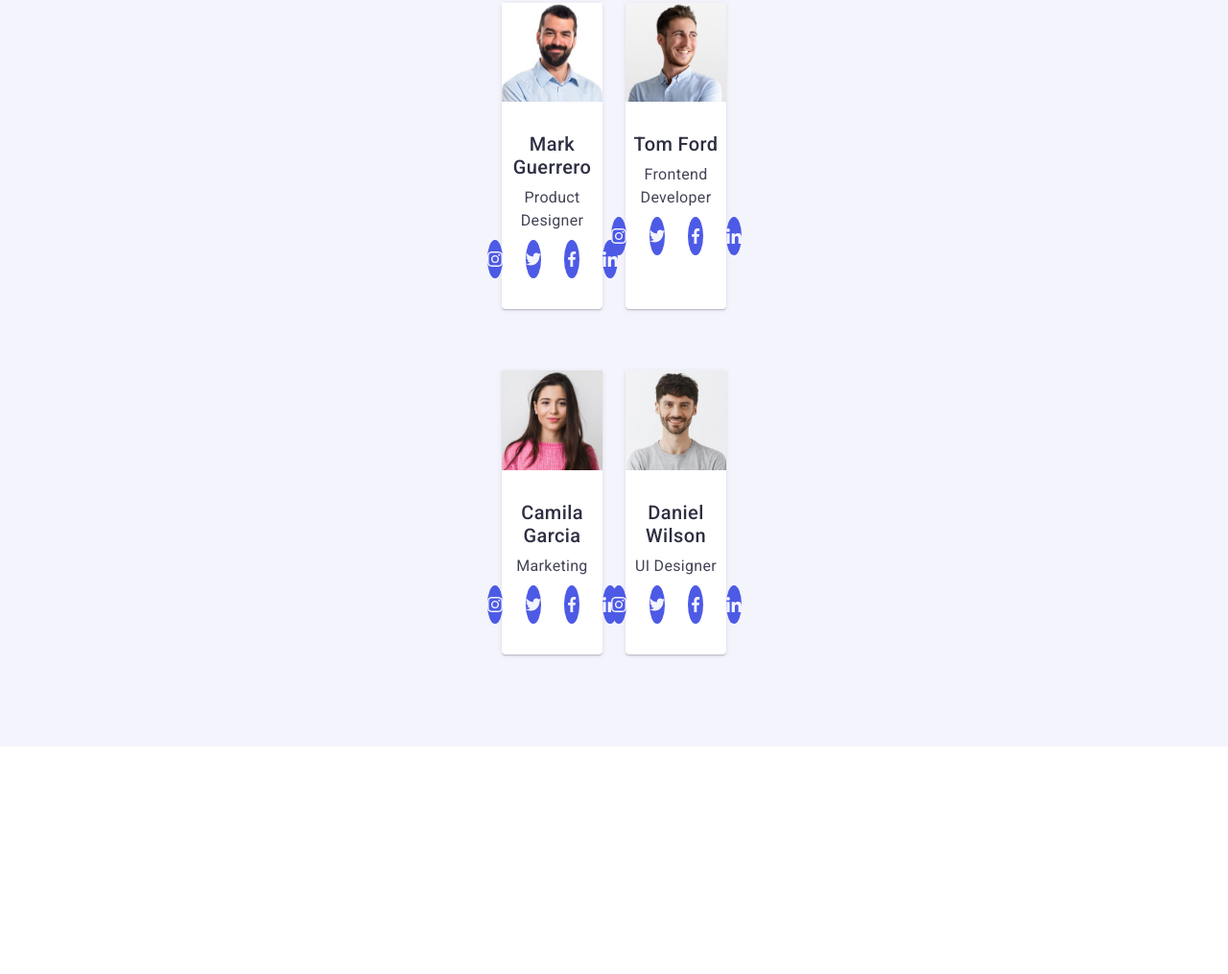
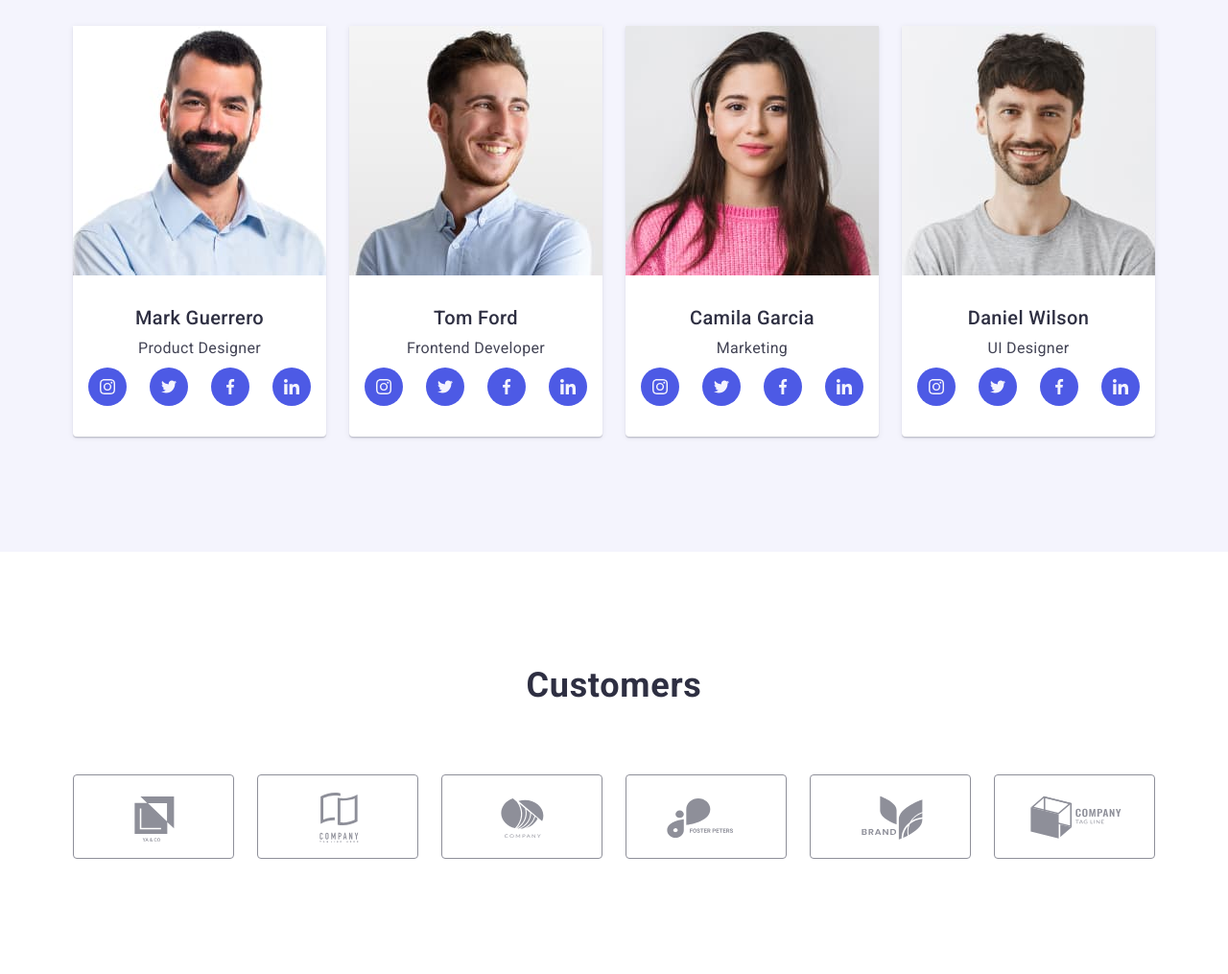
Before and after one commit to k0robova/WebStudio, a plain HTML site: page index.html in a window 1280 px wide. Shown: the part 1225-2240 px from the top of the page at 96% size. Before the commit the page ends 2003 px from the top, so only its background shows below. Drawn offline with nearby package versions, Linux system fonts and the light colour scheme.

Commit message:
hw-sections

```diff
--- a/css/media.css
+++ b/css/media.css
@@ -5,8 +5,9 @@
   .features-list-item {
     max-width: 396px;
   }
-  .container-team {
-    width: 264px;
+  /* Section-04 */
+  .made > .container {
+    max-width: 294px;
   }
 }
 
@@ -18,15 +19,37 @@
     gap: 72px 24px;
   }
   .features-list-item {
+    max-width: 396px;
+  }
+  .features-list-item {
     max-width: unset;
+    /* max-width: 356px; */
     width: calc((100% - 24px) / 2);
   }
+  .features-list-item > .title-three {
+    text-align: start;
+  }
+  /* Section-04 */
+  /* .made > .container {
+    max-width: 584px;
+  } */
+
   .members-list {
+    /* flex-wrap: nowrap; */
     gap: 64px 24px;
   }
   .members-list-item {
+    /* max-width: unset; */
+    /* width: calc((100% - 24px) / 2); */
+  }
+
+  /* Section-05 */
+  .customers-list {
+    gap: 72px 24px;
+  }
+  .customers-link-item {
     max-width: unset;
-    width: calc((100% - 24px) / 2);
+    width: calc((100% - 48px) / 3);
   }
 }
 
@@ -60,7 +83,32 @@
     line-height: 1.5;
     letter-spacing: 0.32px;
   }
+  /* Section-03 */
   .section-tree {
     display: block;
   }
+  /* Section-04 */
+  .section-four {
+    padding: 120px 0;
+  }
 }
+/* .members-list-item {
+  max-width: unset;
+  width: calc((100% - 24px * 3) / 4);
+} */
+/* .members-list {
+  flex-wrap: nowrap;
+  gap: 24px;
+} */
+
+/* Section-05 */
+.section-five {
+  padding: 120px 0;
+}
+.customers-list {
+  gap: 24px;
+}
+.customers-link-item {
+  max-width: unset;
+  width: calc((100% - 120px) / 6);
+}
--- a/css/styles.css
+++ b/css/styles.css
@@ -38,6 +38,7 @@ ul {
 img {
   display: block;
   max-width: 100%;
+  height: auto;
 }
 .container {
   width: 100%;
@@ -190,7 +191,7 @@ input {
 
 /* ----------------------SECTION_02----------------------- */
 .section-two {
-  padding: 96px 16px;
+  padding: 96px 0;
   /* padding: 96px 0; */
   /* padding: 120px 0; */
 }
@@ -280,25 +281,18 @@ input {
 /* ---------------------------------SECTION_04--------------------------------- */
 .section-four {
   background-color: var(--cloud-color);
-  /* padding: 120px 0; */
-  padding: 96px 108px;
+  padding: 96px 0;
 }
-.container-team {
-  width: 100%;
-  padding-left: 15px;
-  padding-right: 15px;
-  margin: 0 auto;
-}
-
 .members-list {
   display: flex;
   flex-wrap: wrap;
   /* gap: 24px; */
+  justify-content: center;
   gap: 72px;
 }
 .members-list-item {
   background-color: var(--white-color);
-  width: 100%;
+  width: 264px;
   /* width: calc((100% - 24px * 3) / 4); */
   border-radius: 0px 0px 4px 4px;
   box-shadow: 0px 1px 6px rgba(46, 47, 66, 0.08),
@@ -334,8 +328,9 @@ input {
   display: flex;
   gap: 24px;
   justify-content: center;
-  padding-left: 16px;
-  padding-right: 16px;
+  align-items: center;
+  /* padding-left: 16px;
+  padding-right: 16px; */
 }
 .members-item {
   height: 40px;
@@ -361,17 +356,21 @@ input {
 }
 /* ----------------------------SECTION_05-------------------------------------- */
 .section-five {
-  padding: 120px 0;
+  /* padding: 120px 0; */
+  padding: 96px 0;
 }
 .customers-list {
   display: flex;
-  gap: 24px;
-  justify-content: center;
+  /* gap: 24px; */
+  gap: 72px 16px;
+  /* justify-content: center; */
+  flex-wrap: wrap;
 }
 .customers-link-item {
   height: 88px;
-  width: 56px;
-  width: calc((100% - 120px) / 6);
+  /* width: 56px; */
+  /* width: calc((100% - 120px) / 6); */
+  width: calc((100% - 16px) / 2);
 }
 .customers-link {
   height: 100%;
--- a/index.html
+++ b/index.html
@@ -117,18 +117,21 @@
             <div class="container">
                 <h2 class="title-two">What are we doing</h2>
                 <ul class="our-work-list list">
-                    <li class="our-work-item"><img src="./images/img-1.jpg" alt="computer" width="360" height="300">
+                    <li class="our-work-item"><img srcset="./images/img-1.jpg 1x, ./images/img-1-2x.jpg 2x"
+                            src="./images/img-1.jpg" alt="computer" width="360" height="300">
                     </li>
-                    <li class="our-work-item"><img src="./images/img-2.jpg" alt="smartphone" width="360" height="300">
+                    <li class="our-work-item"><img srcset="./images/img-2.jpg 1x, ./images/img-2-2x.jpg 2x"
+                            src="./images/img-2.jpg" alt="smartphone" width="360" height="300">
                     </li>
-                    <li class="our-work-item"><img src="./images/img-3.jpg" alt="hand" width="360" height="300"></li>
+                    <li class="our-work-item"><img srcset="./images/img-3.jpg 1x, ./images/img-3-2x.jpg 2x"
+                            src="./images/img-3.jpg" alt="hand" width="360" height="300"></li>
                 </ul>
             </div>
         </section>
 
         <!-- Section 4 -->
         <section class="section-four">
-            <div class="container-team">
+            <div class="container">
                 <h2 class="title-two">Our Team</h2>
                 <ul class="members-list list">
                     <li class="members-list-item">
@@ -289,7 +292,7 @@
         </section>
 
         <!-- Section 5 -->
-        <!-- <section class="section-five">
+        <section class="section-five">
             <div class="container">
                 <h2 class="title-two">Customers</h2>
                 <ul class="customers-list list">
@@ -337,7 +340,7 @@
                     </li>
                 </ul>
             </div>
-        </section> -->
+        </section>
     </main>
 
     <!-- FOOTER -->
```
Also changed, not shown: images/img-1-2x.jpg (added), images/img-2-2x.jpg (added), images/img-3-2x.jpg (added).
